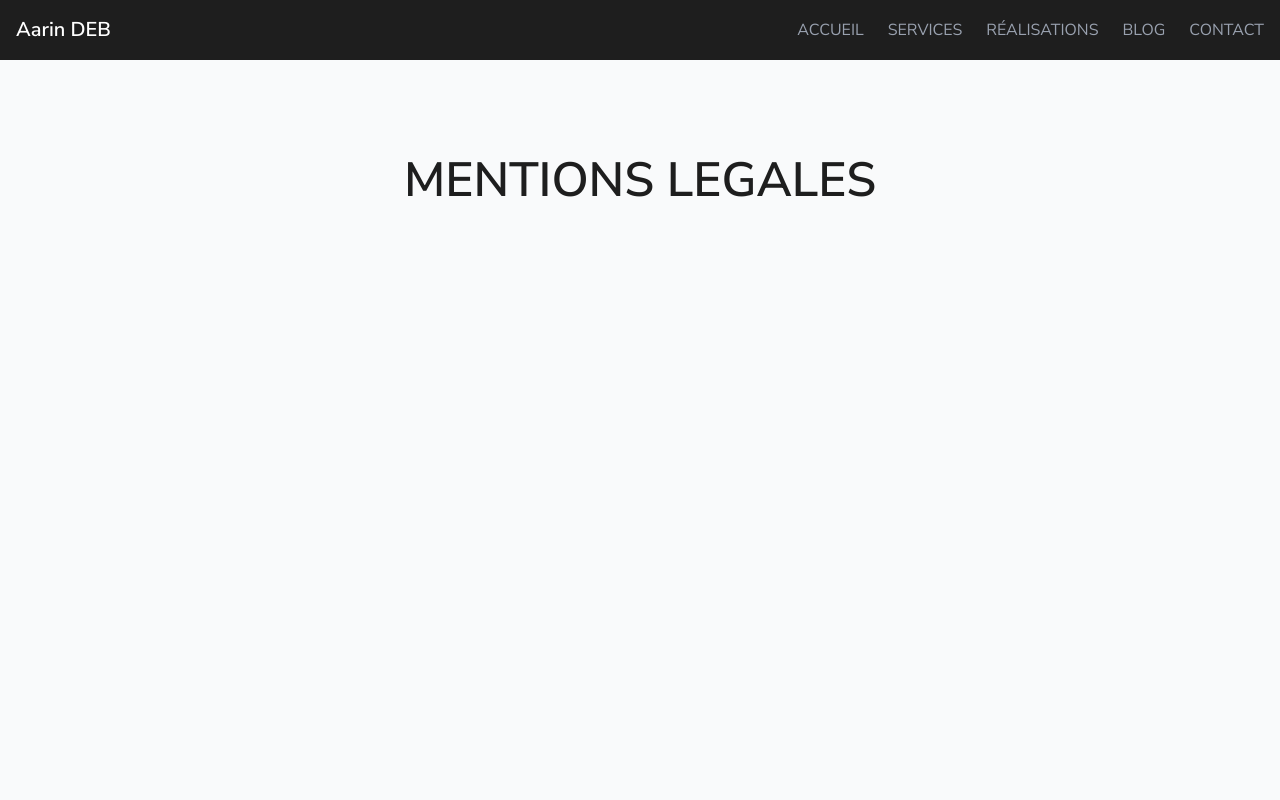
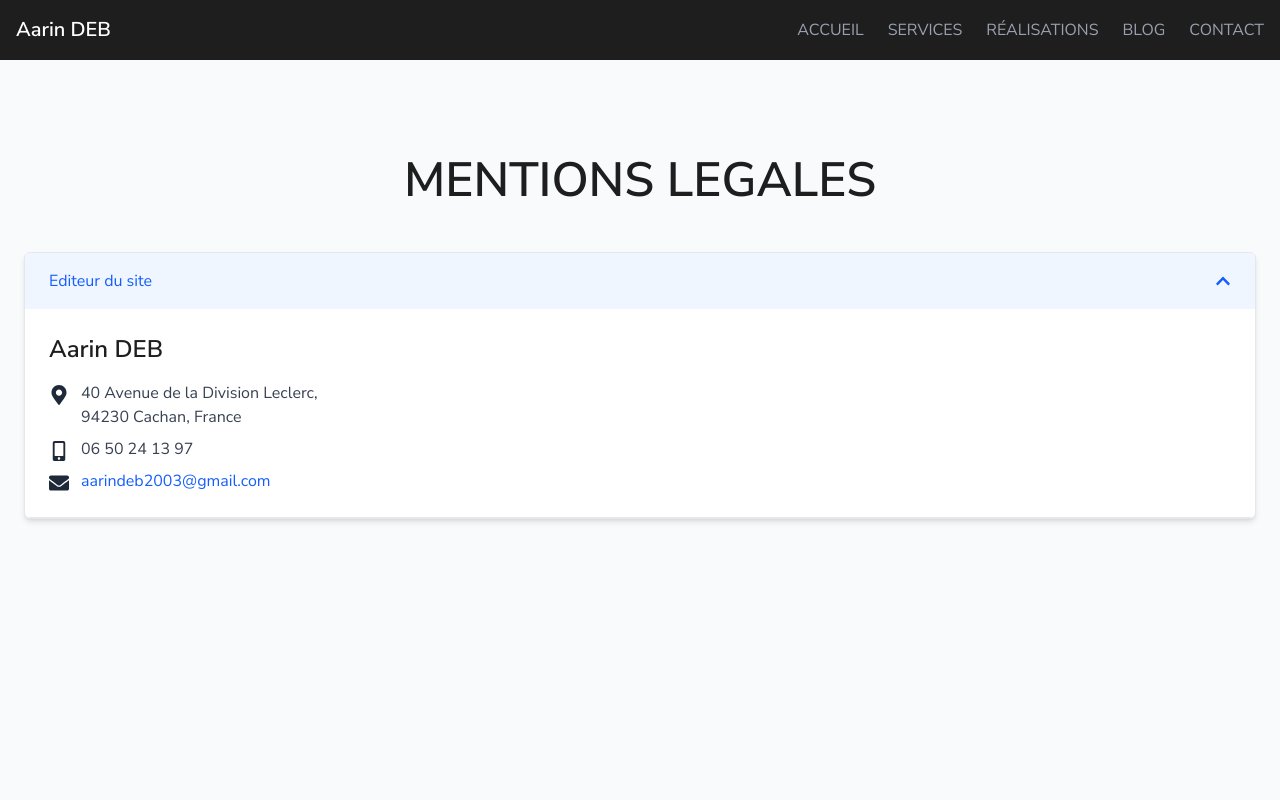
Before and after one commit to userXXIIXII/cv_react, a React (Vite) app: page /mentionsLegales in a window 1280 px wide. Shown: the top 800 px of the page. Built offline with nearby package versions, Linux system fonts and the light colour scheme.

Commit message:
Première partie de la section, Editeur du site

```diff
--- a/src/pages/MentionsLegales.jsx
+++ b/src/pages/MentionsLegales.jsx
@@ -38,6 +38,49 @@ function MentionsLegales() {
                     </h2>
                 </div>
             </div>
+
+            {/* Accordéon */}
+            <div className='bg-white rounded-md shadow-md border border-gray-200 overflow-hidden'>
+
+                {/* Section 1 : éditeur du site */}
+                <div className='border-b border-gray-200'>
+                    <button
+                        onClick={() => toggleSection('editeur')}
+                        className= {`w-full px-6 py-4 flex justify-between items-center transition-colors duration-200 ${
+                        activeSection === 'editeur' ? 'bg-blue-50 text-blue-600' : 'bg-white text-gray-800 hover:bg-gray-50'
+                        }`} >
+                        <span className='font-medium'>Editeur du site</span>
+                        {activeSection === 'editeur' ? <FaChevronUp /> : <FaChevronDown />}
+                    </button>
+
+                    {/* Contenu Editeur */}
+                    {activeSection === 'editeur' && (
+                        <div className='p-6 text-gray-700'>
+                            <h3 className='text-2xl font-semibold text-[#1e1e1e] mb-4'>
+                                Aarin DEB
+                            </h3>
+                            <div className='space-y-2'>
+                                <p className='flex items-start'>
+                                    <FaMapMarkerAlt className='w-5 h-5 mr-3 mt-1 text-gray-800 flex-shrink-0' />
+                                    40 Avenue de la Division Leclerc,<br />94230 Cachan, France
+                                </p>
+                                <p className='flex items-center'>
+                                    <FaMobileAlt className='w-5 h-5 mr-3 mt-1 text-gray-800 flex-shrink-0' />
+                                    06 50 24 13 97
+                                </p>
+                                <p className='flex items-center text-blue-600'>
+                                    <FaEnvelope className='w-5 h-5 mr-3 mt-1 text-gray-800 flex-shrink-0' />
+                                    <a
+                                    href="mailto:aarindeb2003@gmail.com"
+                                    className='hover:underline'>
+                                        aarindeb2003@gmail.com
+                                    </a>
+                                </p>
+                            </div>
+                        </div>
+                    )}
+                </div>
+            </div>
         </main>
     )
 };
```
